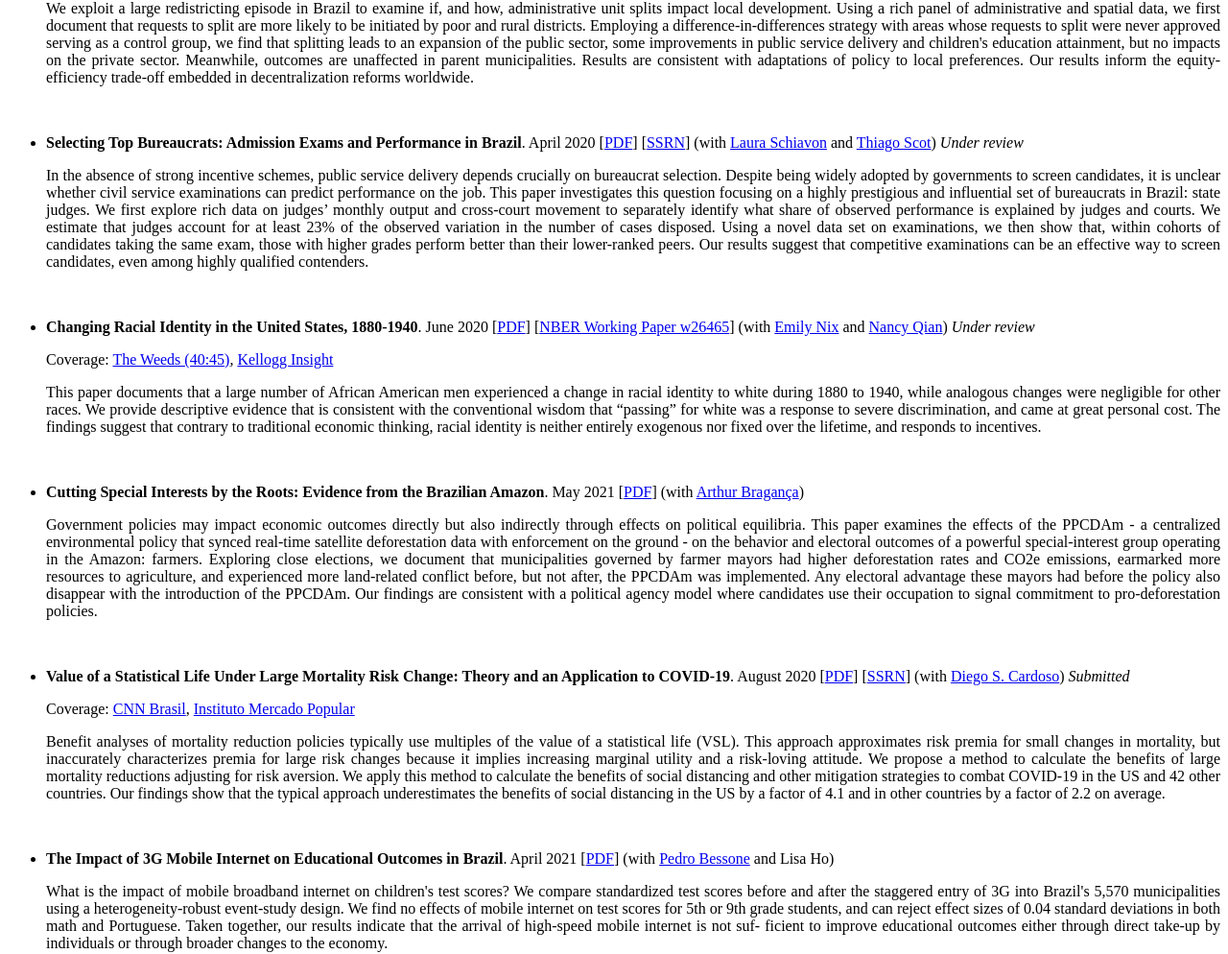
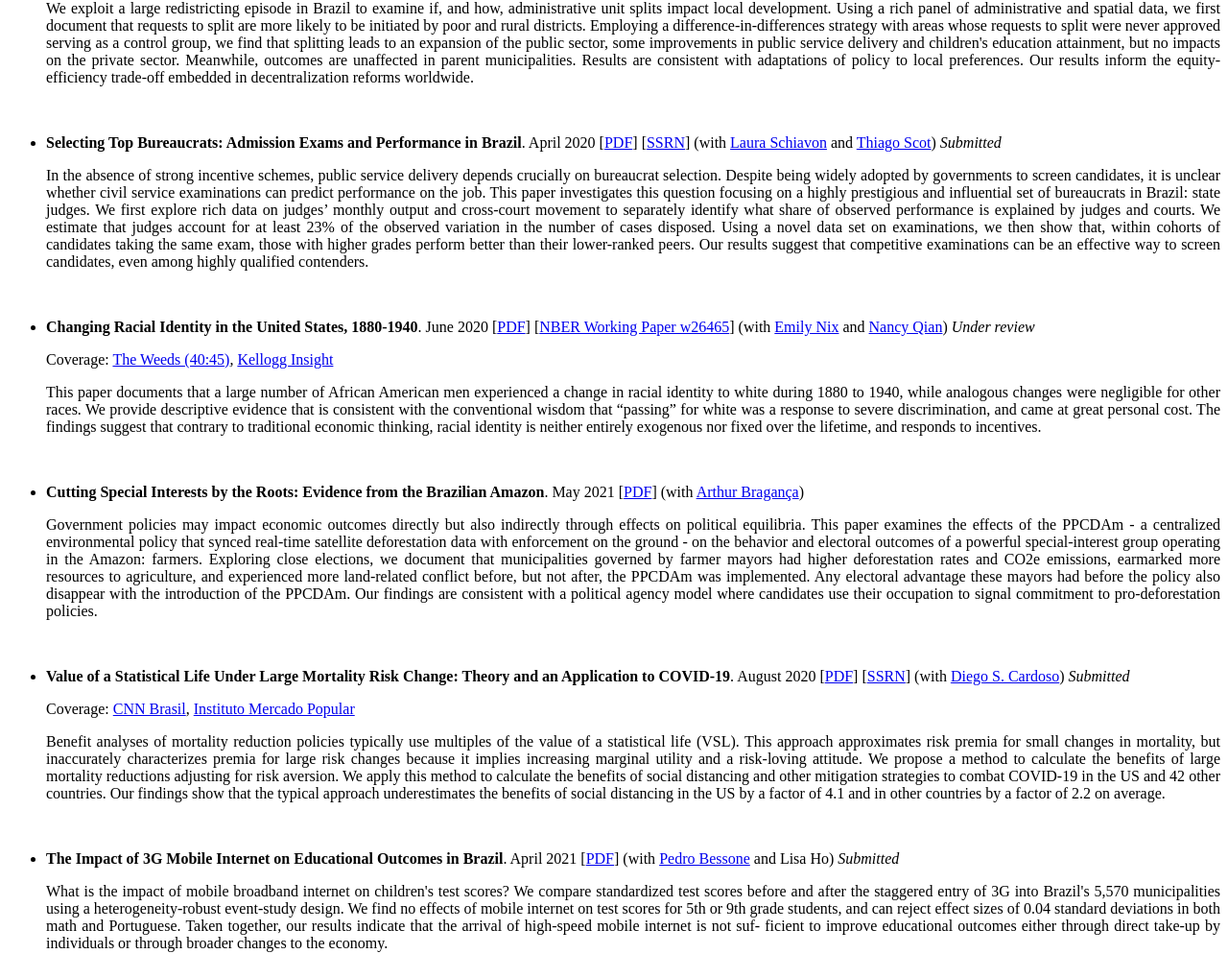
Before and after one commit to rdahis/rdahis.github.io, a Jekyll site: the page built from 1-research.md, in a window 1280 px wide. Shown: the part 233-1227 px from the top of the page at 96% size. Built offline with Jekyll 4.4.1, drawn with Linux system fonts in a browser that asks for light colours; a script that is not in the unit is left out.

Commit message:
Submitted papers.

```diff
--- a/1-research.md
+++ b/1-research.md
@@ -15,7 +15,7 @@ permalink: /research/
    <p style="text-align: justify;"> We exploit a large redistricting episode in Brazil to examine if, and how, administrative unit splits impact local development. Using a rich panel of administrative and spatial data, we first document that requests to split are more likely to be initiated by poor and rural districts. Employing a difference-in-differences strategy with areas whose requests to split were never approved serving as a control group, we find that splitting leads to an expansion of the public sector, some improvements in public service delivery and children's education attainment, but no impacts on the private sector. Meanwhile, outcomes are unaffected in parent municipalities. Results are consistent with adaptations of policy to local preferences. Our results inform the equity-efficiency trade-off embedded in decentralization reforms worldwide. </p>
 
 <br>
-- **Selecting Top Bureaucrats: Admission Exams and Performance in Brazil**. April 2020 [[PDF](/files/papers/DSS_Selecting_Top_Bureaucrats.pdf){:target="_blank"}] [[SSRN](https://ssrn.com/abstract=3584725){:target="_blank"}] (with [Laura Schiavon](https://www.lauraschiavon.com/){:target="_blank"} and [Thiago Scot](https://sites.google.com/view/thiagoscot/){:target="_blank"}) _Under review_
+- **Selecting Top Bureaucrats: Admission Exams and Performance in Brazil**. April 2020 [[PDF](/files/papers/DSS_Selecting_Top_Bureaucrats.pdf){:target="_blank"}] [[SSRN](https://ssrn.com/abstract=3584725){:target="_blank"}] (with [Laura Schiavon](https://www.lauraschiavon.com/){:target="_blank"} and [Thiago Scot](https://sites.google.com/view/thiagoscot/){:target="_blank"}) _Submitted_
 
    <p style="text-align: justify;"> In the absence of strong incentive schemes, public service delivery depends crucially on bureaucrat selection. Despite being widely adopted by governments to screen candidates, it is unclear whether civil service examinations can predict performance on the job. This paper investigates this question focusing on a highly prestigious and influential set of bureaucrats in Brazil: state judges. We first explore rich data on judges’ monthly output and cross-court movement to separately identify what share of observed performance is explained by judges and courts. We estimate that judges account for at least 23% of the observed variation in the number of cases disposed. Using a novel data set on examinations, we then show that, within cohorts of candidates taking the same exam, those with higher grades perform better than their lower-ranked peers. Our results suggest that competitive examinations can be an effective way to screen candidates, even among highly qualified contenders. </p>
 
@@ -39,7 +39,7 @@ permalink: /research/
     <p style="text-align: justify;"> Benefit analyses of mortality reduction policies typically use multiples of the value of a statistical life (VSL). This approach approximates risk premia for small changes in mortality, but inaccurately characterizes premia for large risk changes because it implies increasing marginal utility and a risk-loving attitude. We propose a method to calculate the benefits of large mortality reductions adjusting for risk aversion. We apply this method to calculate the benefits of social distancing and other mitigation strategies to combat COVID-19 in the US and 42 other countries. Our findings show that the typical approach underestimates the benefits of social distancing in the US by a factor of 4.1 and in other countries by a factor of 2.2 on average. </p>
 
 <br>
-- **The Impact of 3G Mobile Internet on Educational Outcomes in Brazil**. April 2021 [[PDF](/files/papers/Bessone, Dahis, and Ho (2021) The Impact of 3G Mobile Internet on Educational Outcomes in Brazil.pdf){:target="_blank"}] (with [Pedro Bessone](http://economics.mit.edu/grad/bessone.tepedino) and Lisa Ho)
+- **The Impact of 3G Mobile Internet on Educational Outcomes in Brazil**. April 2021 [[PDF](/files/papers/Bessone, Dahis, and Ho (2021) The Impact of 3G Mobile Internet on Educational Outcomes in Brazil.pdf){:target="_blank"}] (with [Pedro Bessone](http://economics.mit.edu/grad/bessone.tepedino) and Lisa Ho) _Submitted_
 
    <p style="text-align: justify;"> What is the impact of mobile broadband internet on children's test scores? We compare standardized test scores before and after the staggered entry of 3G into Brazil's 5,570 municipalities using a heterogeneity-robust event-study design. We find no effects of mobile internet on test scores for 5th or 9th grade students, and can reject effect sizes of 0.04 standard deviations in both math and Portuguese. Taken together, our results indicate that the arrival of high-speed mobile internet is not suf- ficient to improve educational outcomes either through direct take-up by individuals or through broader changes to the economy. </p>
 
```
